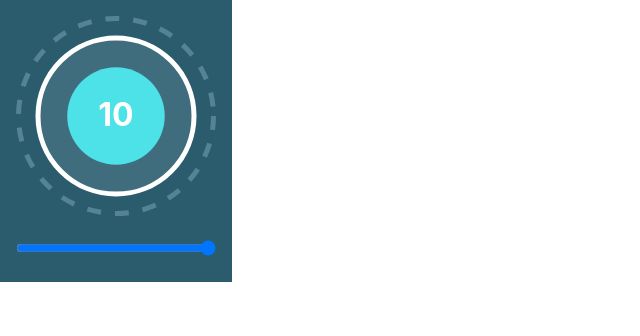
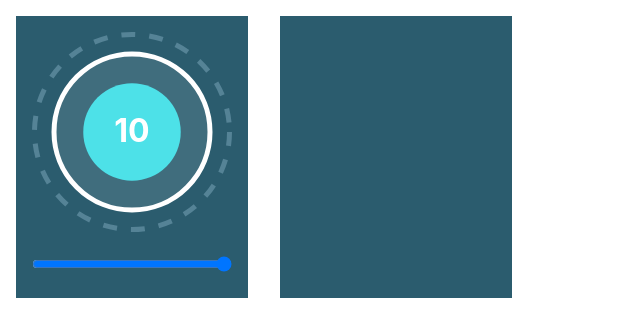
Before and after one commit to avarunraj/intellect, a React (Create React App) app: page / in a window 1280 px wide. Shown: the top 336 px of the page, without its empty margins (0-640 px from the left). Built offline with nearby package versions, Linux system fonts and the light colour scheme.

Commit message:
added range bar initial files

```diff
--- a/src/App.css
+++ b/src/App.css
@@ -1,5 +1,6 @@
 .App {
   text-align: center;
+  display: flex;
 }
 
 .App-logo {
--- a/src/App.tsx
+++ b/src/App.tsx
@@ -1,11 +1,12 @@
-
-import './App.css';
-import { CircularProgressBar } from './Components/CircularProgressBar/CircularProgressBar';
+import "./App.css";
+import { CircularProgressBar } from "./Components/CircularProgressBar/CircularProgressBar";
+import { TriangleStatusBar } from "./Components/TriangleStatusBar/TriangleStatusBar";
 
 function App() {
   return (
     <div className="App">
-      <CircularProgressBar svgSize={200} progressCircleBarWidth={5}/>
+      <CircularProgressBar svgSize={200} progressCircleBarWidth={5} />
+      <TriangleStatusBar widgetSize={200} />
     </div>
   );
 }
--- a/src/Components/CircularProgressBar/CircularProgressBar.tsx
+++ b/src/Components/CircularProgressBar/CircularProgressBar.tsx
@@ -16,6 +16,7 @@ const ProgressBarWrapper = styled.div<inputPropType>`
   height: ${(props) => props.svgSize + 50}px;
   background: #2b5c6e;
   padding: 1rem;
+  margin: 1rem;
 `;
 
 export const CircularProgressBar: FC<CircularProgressBarPropsType> = ({
--- /dev/null
+++ b/src/Components/TriangleStatusBar/Common/CommonTypes.tsx
@@ -0,0 +1,7 @@
+export type TriangleStatusBarType = {
+  widgetSize: number;
+};
+
+export type TriangleStatusBarInputType = {
+  svgSize: number;
+};
--- /dev/null
+++ b/src/Components/TriangleStatusBar/TriangleStatusBar.tsx
@@ -0,0 +1,26 @@
+import { FC } from "react";
+import styled from "@emotion/styled";
+import { inputPropType } from "../CircularProgressBar/Common/CommonTypesAndData";
+import {
+  TriangleStatusBarInputType,
+  TriangleStatusBarType,
+} from "./Common/CommonTypes";
+
+const ProgressBarWrapper = styled.div<TriangleStatusBarInputType>`
+  width: ${(props) => props.svgSize}px;
+  height: ${(props) => props.svgSize + 50}px;
+  background: #2b5c6e;
+  padding: 1rem;
+  margin: 1rem;
+`;
+
+export const TriangleStatusBar: FC<TriangleStatusBarType> = ({
+  widgetSize,
+}) => {
+  const viewBox = `0 0 ${widgetSize} ${widgetSize}`;
+  return (
+    <ProgressBarWrapper svgSize={widgetSize}>
+      <svg width={widgetSize} height={widgetSize} viewBox={viewBox}></svg>
+    </ProgressBarWrapper>
+  );
+};
```
